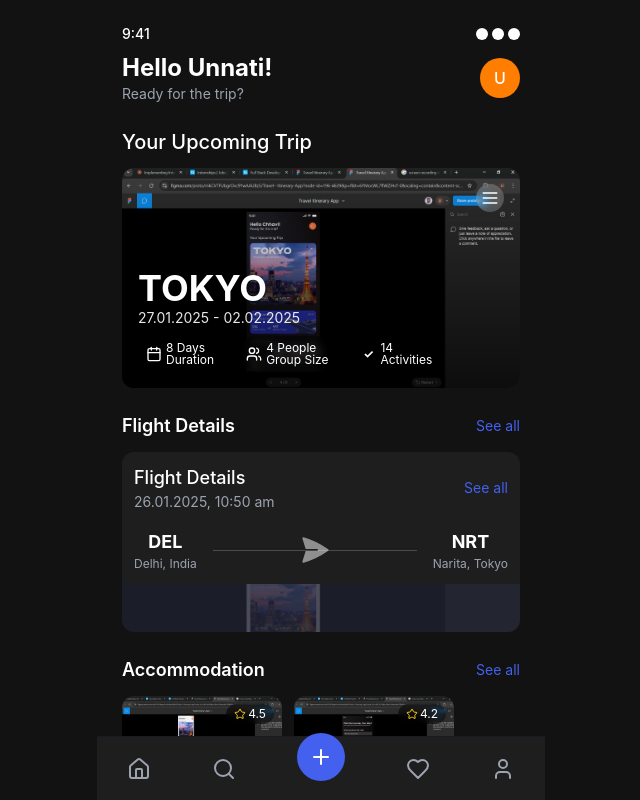
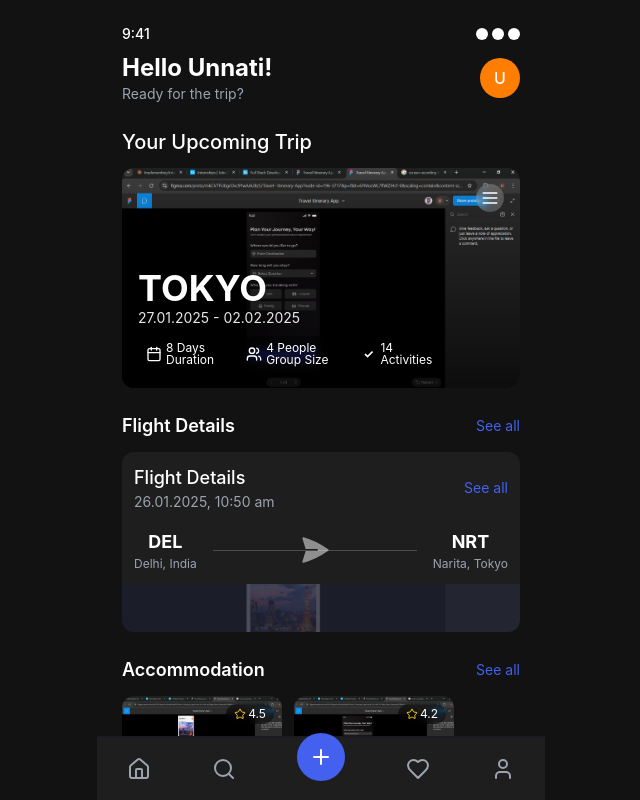
Before and after one commit to Unnati061/interactive-react-sketch, a React (Vite) app: page /home in a window 1280 px wide. Shown: the whole page, without its empty margins (319-959 px from the left). Built offline with nearby package versions, Linux system fonts and the light colour scheme.

Commit message:
Replace images

```diff
--- a/src/mockData.ts
+++ b/src/mockData.ts
@@ -1,4 +1,3 @@
-
 import { TripDetails, FlightDetails, Hotel, Activity } from './types';
 
 export const tripDetails: TripDetails = {
@@ -8,7 +7,7 @@ export const tripDetails: TripDetails = {
   duration: 8,
   travelers: 4,
   activities: 14,
-  coverImage: '/lovable-uploads/cfe16887-4f6a-4c4c-b438-efbe35a9b613.png'
+  coverImage: '/lovable-uploads/75537345-2702-43c7-b5a7-2d99493ec46c.png'
 };
 
 export const flightDetails: FlightDetails = {
```
